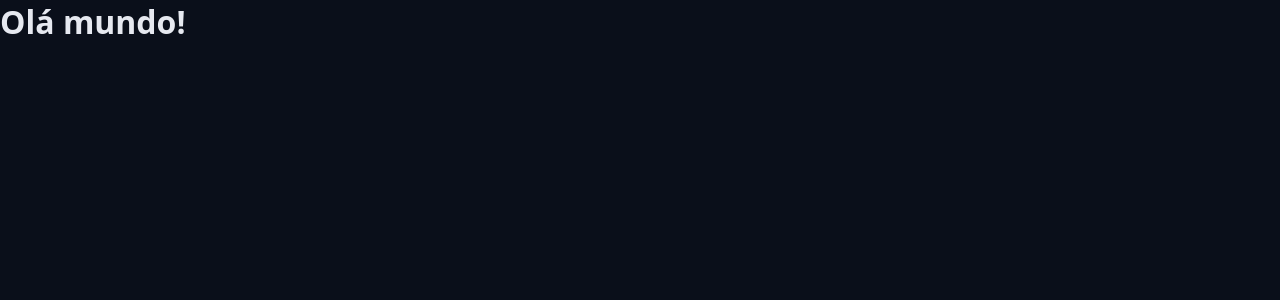
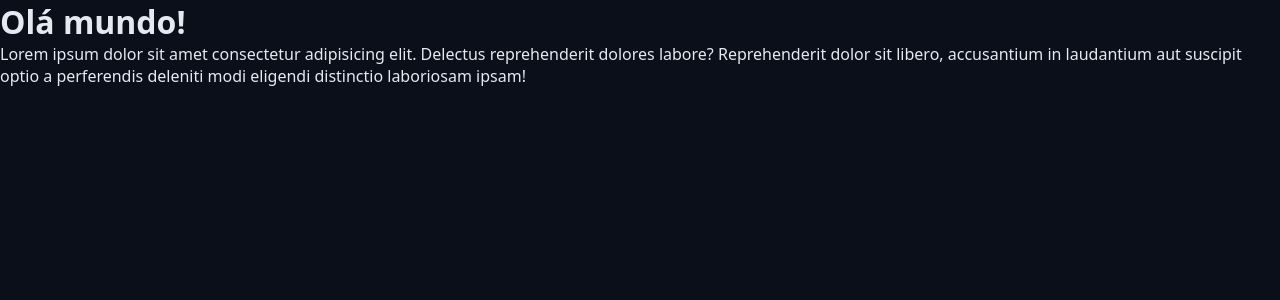
Before and after one commit to PatriickDe-v/Chronos-Pomodoro, a React (Vite) app: page / in a window 1280 px wide. Shown: the top 300 px of the page. Built offline with nearby package versions, Linux system fonts and the light colour scheme.

Commit message:
fix: corrigindo erro no App.jsx

```diff
--- a/src/App.tsx
+++ b/src/App.tsx
@@ -1,6 +1,20 @@
+import { Heading } from './components/Heading';
+
 import './styles/theme.css';
 import './styles/global.css';
 
 export function App() {
-  return <h1>Olá mundo!</h1>;
+  // O JSX deve ser retornado como a expressao
+  // Use parenteses para envolver o JSX de varias linhas
+  return (
+    <>
+      <Heading>Olá mundo!</Heading>
+      <p>
+        Lorem ipsum dolor sit amet consectetur adipisicing elit. Delectus
+        reprehenderit dolores labore? Reprehenderit dolor sit libero,
+        accusantium in laudantium aut suscipit optio a perferendis deleniti modi
+        eligendi distinctio laboriosam ipsam!
+      </p>
+    </>
+  );
 }
--- /dev/null
+++ b/src/components/Heading.tsx
@@ -0,0 +1,9 @@
+import styles from './Heading.module.css';
+
+type HeadingProps = {
+  children: string;
+};
+
+export function Heading({ children }: HeadingProps) {
+  return <h1 className={styles.Heading}>{children}</h1>;
+}
```
Also changed, not shown: src/components/Heading.module.css (added).
